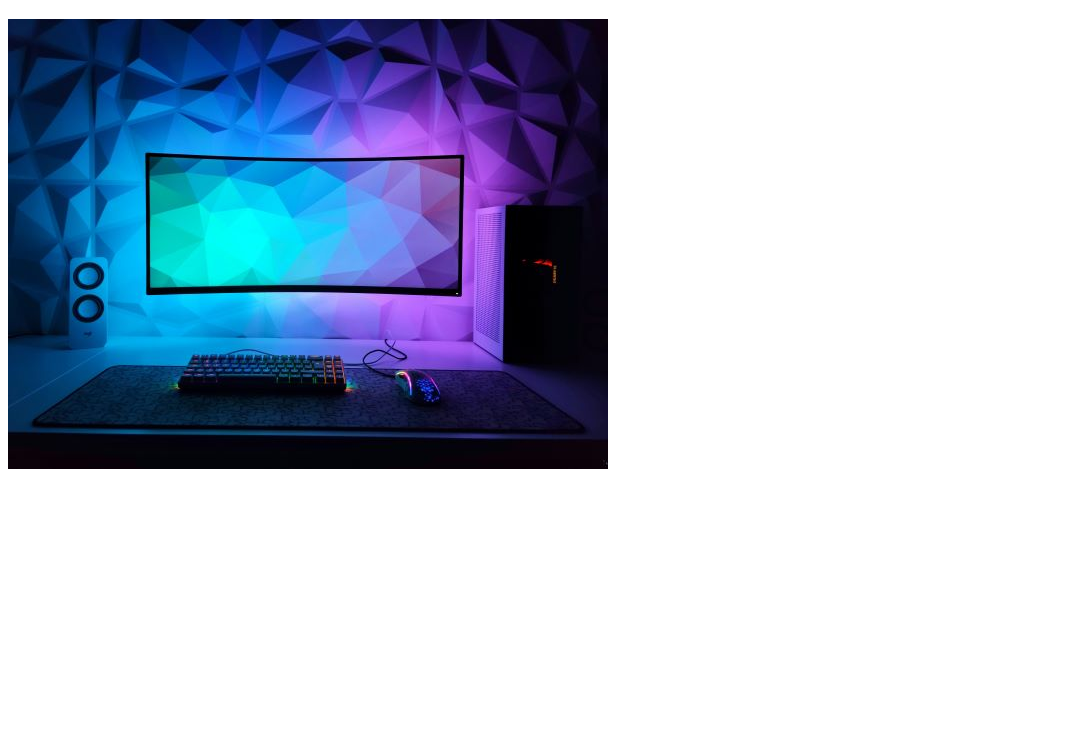
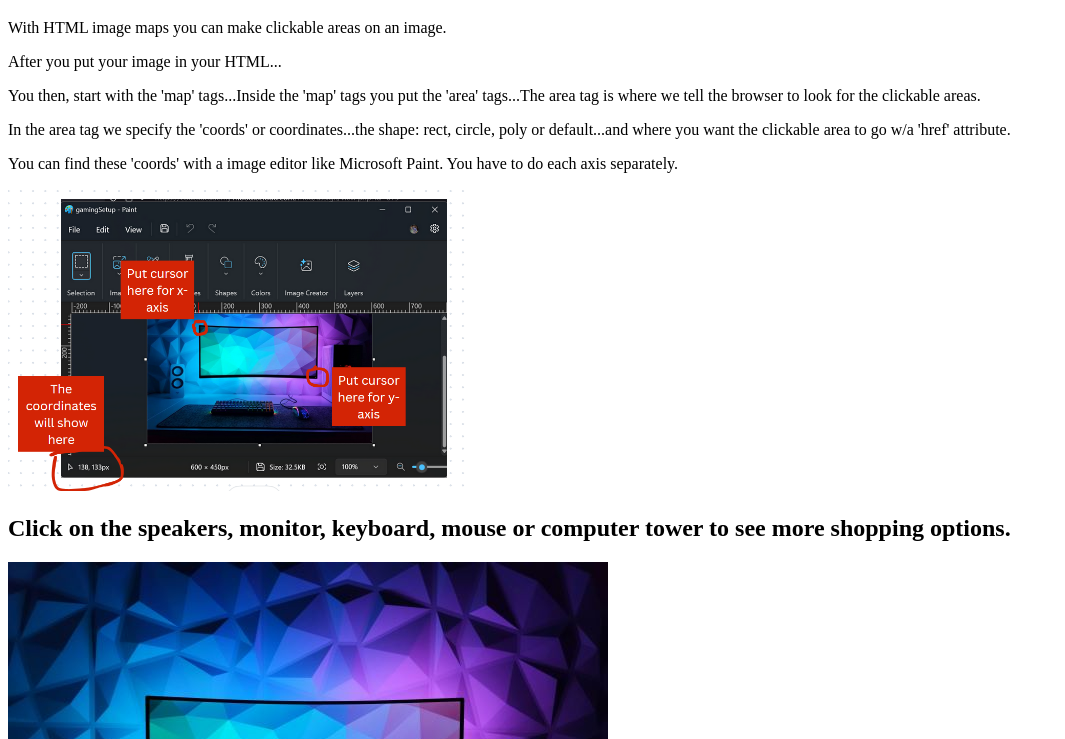
Before and after one commit to JenniferT9462/Interactive-Image-Map, a plain HTML site: page index.html in a window 1280 px wide. Shown: the part 61-800 px from the top of the page, without its empty margins (0-1065 px from the left). Drawn offline with Linux system fonts and the light colour scheme.

Commit message:
Add tutorial image

```diff
--- a/index.html
+++ b/index.html
@@ -7,8 +7,19 @@
   </head>
   <body>
     <h1>Interactive Image Map</h1>
+    <p>With HTML image maps you can make clickable areas on an image.</p>
+    <p>After you put your image in your HTML...</p>
+    <p>You then, start with the 'map' tags...Inside the 'map' tags you put the 'area' tags...The area tag is
+       where we tell the browser to look for the clickable areas.</p>
+    <p>In the area tag we specify the 'coords' or coordinates...the shape: rect, circle, poly or default...and where you want the
+      clickable area to go w/a 'href' attribute.</p>
+    <div>
+      <p>You can find these 'coords' with a image editor like Microsoft Paint. You have to do each axis separately.</p>
+      <img src="msPaint.png" alt="Diagram of how to find coordinates" width="460">
+    </div>
     <!-- The usemap value starts with a hash tag # followed by the name of the image map,
      and is used to create a relationship between the image and the image map. -->
+     <h2>Click on the speakers, monitor, keyboard, mouse or computer tower to see more shopping options.</h2>
     <img
       src="gamingSetup.jpg"
       alt="Picture of a PC gaming setup"
@@ -19,6 +30,7 @@
       <!-- A clickable area is defined using an <area> element. -->
       <!-- 'coords' is short for coordinates depending on the shape you choose. rect, circle, poly and default. -->
       <!-- left, top, right, bottom -->
+       <!--The first two numbers are the x-axis and the last two numbers are the y-axis -->
       <area
         shape="rect"
         coords="140, 130, 453, 277"
```
Also changed, not shown: msPaint.png (added).
